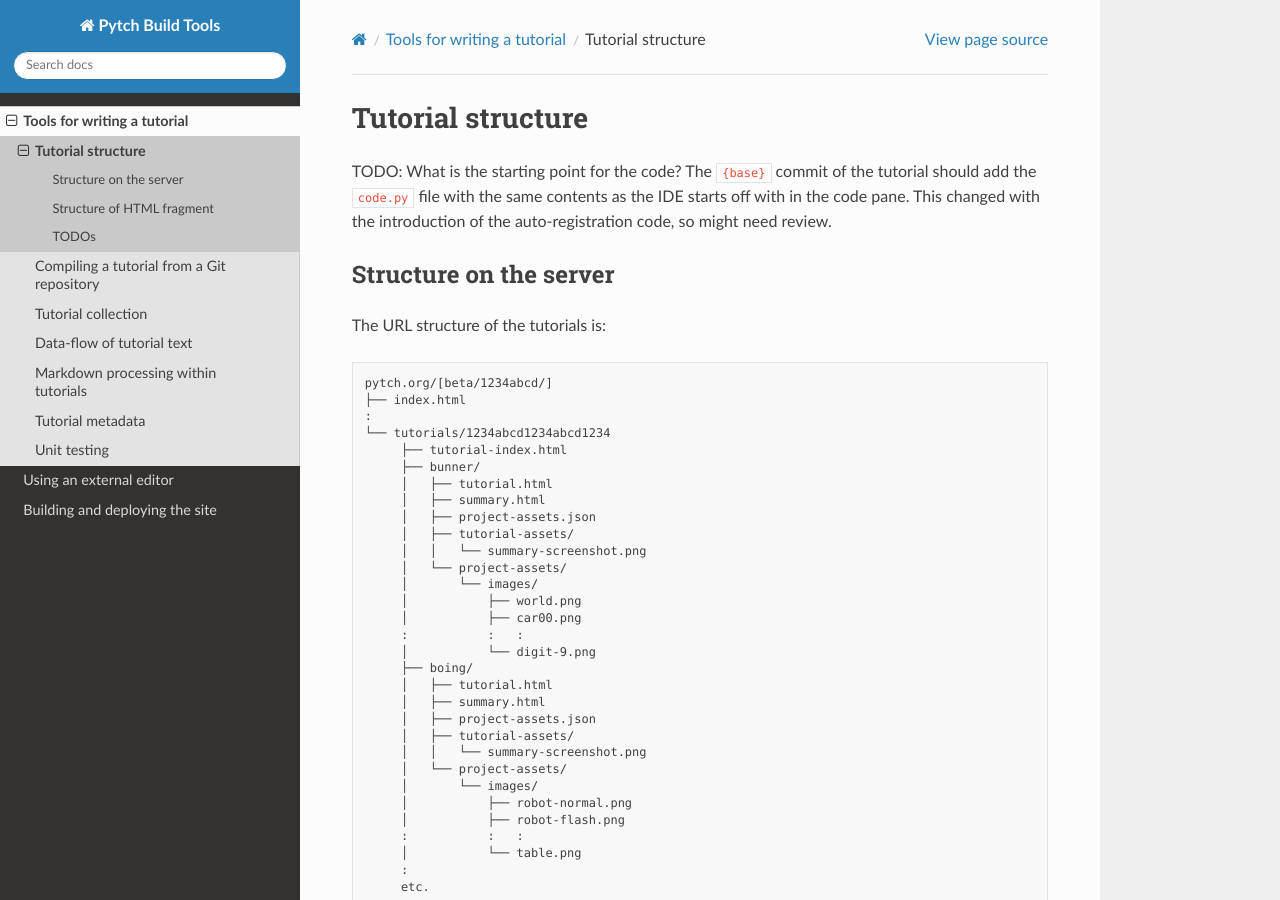
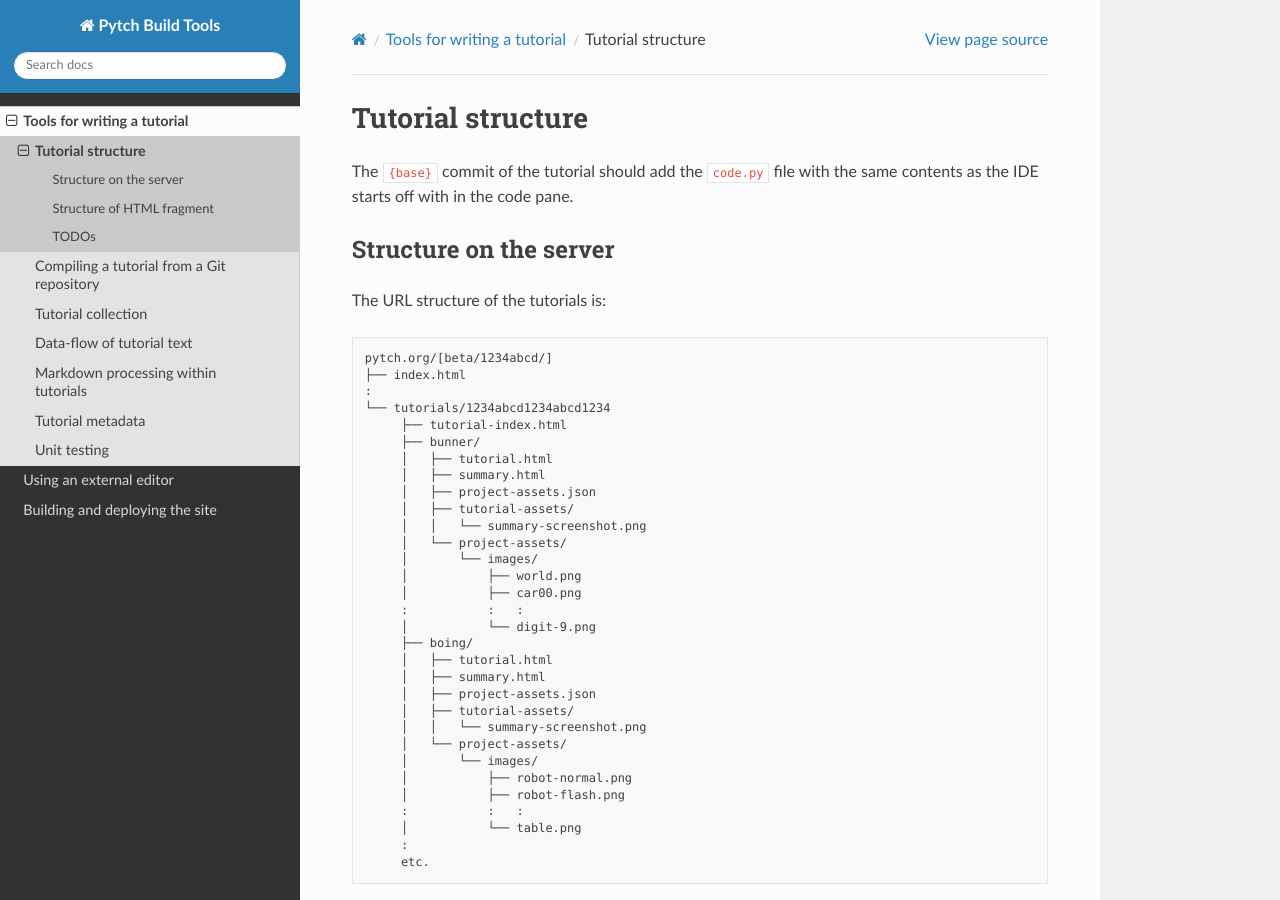
Before and after one commit to pytchlang/pytch-build, a Sphinx documentation site: the page built from doc/source/tutorialcompiler/tutorial-structure.rst, in a window 1280 px wide and 900 px high. Built offline with Sphinx 7.4.7 and the Read the Docs theme 2.0.0, drawn with Linux system fonts in a browser that asks for light colours.

Commit message:
Update stale info in tutorial-structure

```diff
--- a/doc/source/tutorialcompiler/tutorial-structure.rst
+++ b/doc/source/tutorialcompiler/tutorial-structure.rst
@@ -1,10 +1,8 @@
 Tutorial structure
 ==================
 
-TODO: What is the starting point for the code?  The ``{base}`` commit
-of the tutorial should add the ``code.py`` file with the same contents
-as the IDE starts off with in the code pane.  This changed with the
-introduction of the auto-registration code, so might need review.
+The ``{base}`` commit of the tutorial should add the ``code.py`` file
+with the same contents as the IDE starts off with in the code pane.
 
 
 Structure on the server
```
